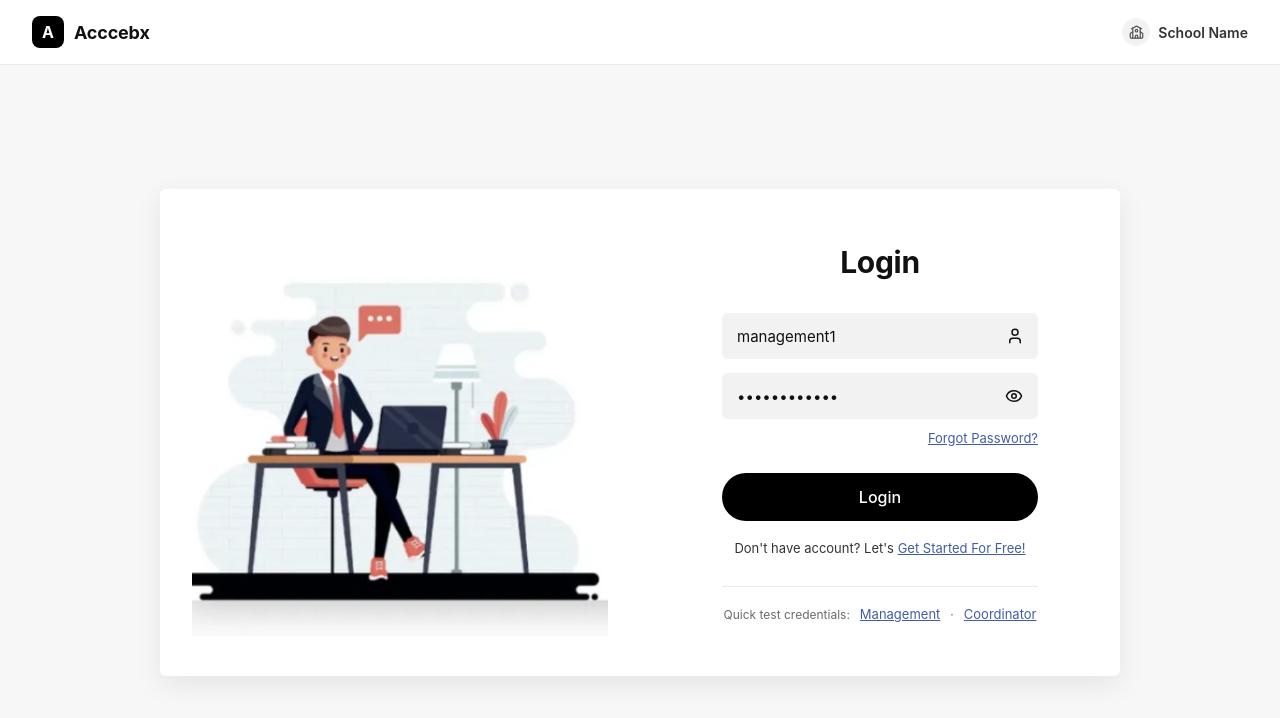
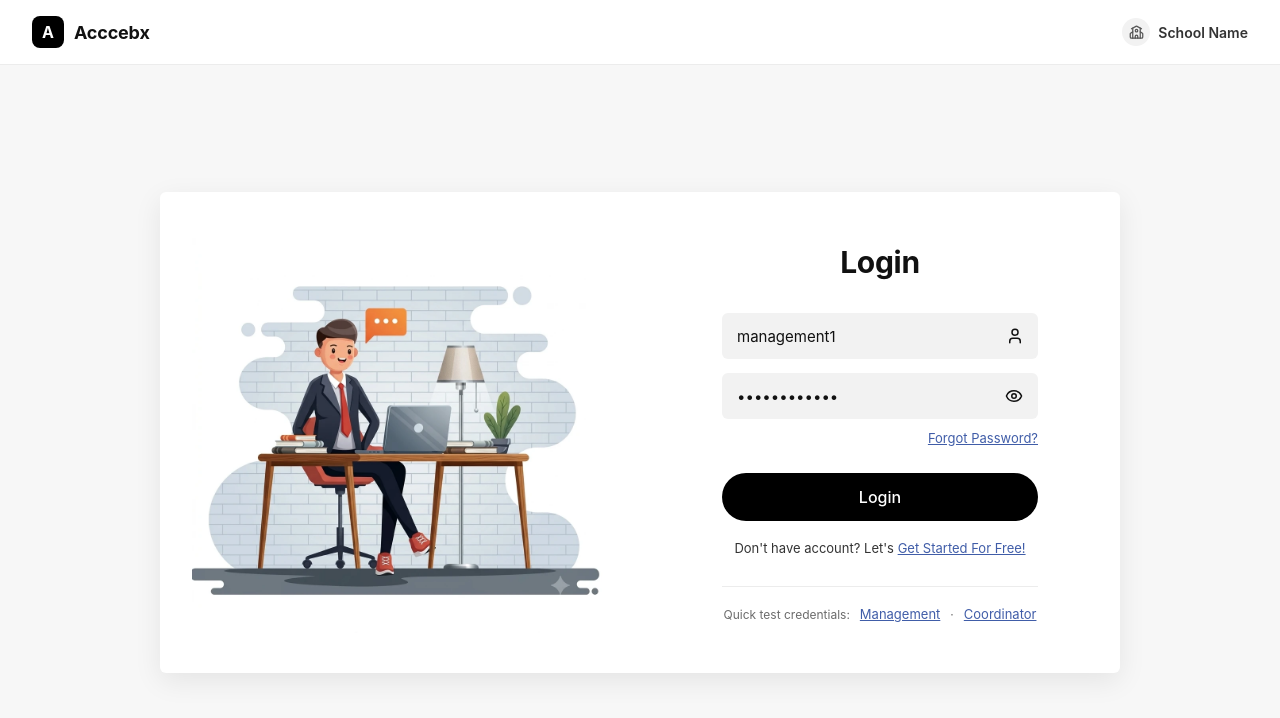
Before and after one commit to SRIVASTAVAOM/SAAS-Personal, a Next.js app in the folder web-admin/: page /login in a window 1280 px wide. Shown: the top 718 px of the page. Built offline with nearby package versions, Linux system fonts and the light colour scheme; no server answers.

Commit message:
admin photo change

```diff
--- a/web-admin/src/app/(auth)/login/AdminLogin.tsx
+++ b/web-admin/src/app/(auth)/login/AdminLogin.tsx
@@ -84,10 +84,10 @@ export default function AdminLogin() {
         <div className="admin-login-card">
           <div className="admin-login-illustration" aria-hidden="true">
             <Image
-              src="/admin-login-illustration.png"
+              src="/admin-login-illustration.webp"
               alt=""
-              width={585}
-              height={571}
+              width={1048}
+              height={1008}
               className="admin-login-illustration-img"
               priority
             />
```
Also changed, not shown: web-admin/public/admin-login-illustration.png (deleted), web-admin/public/admin-login-illustration.webp (added).
